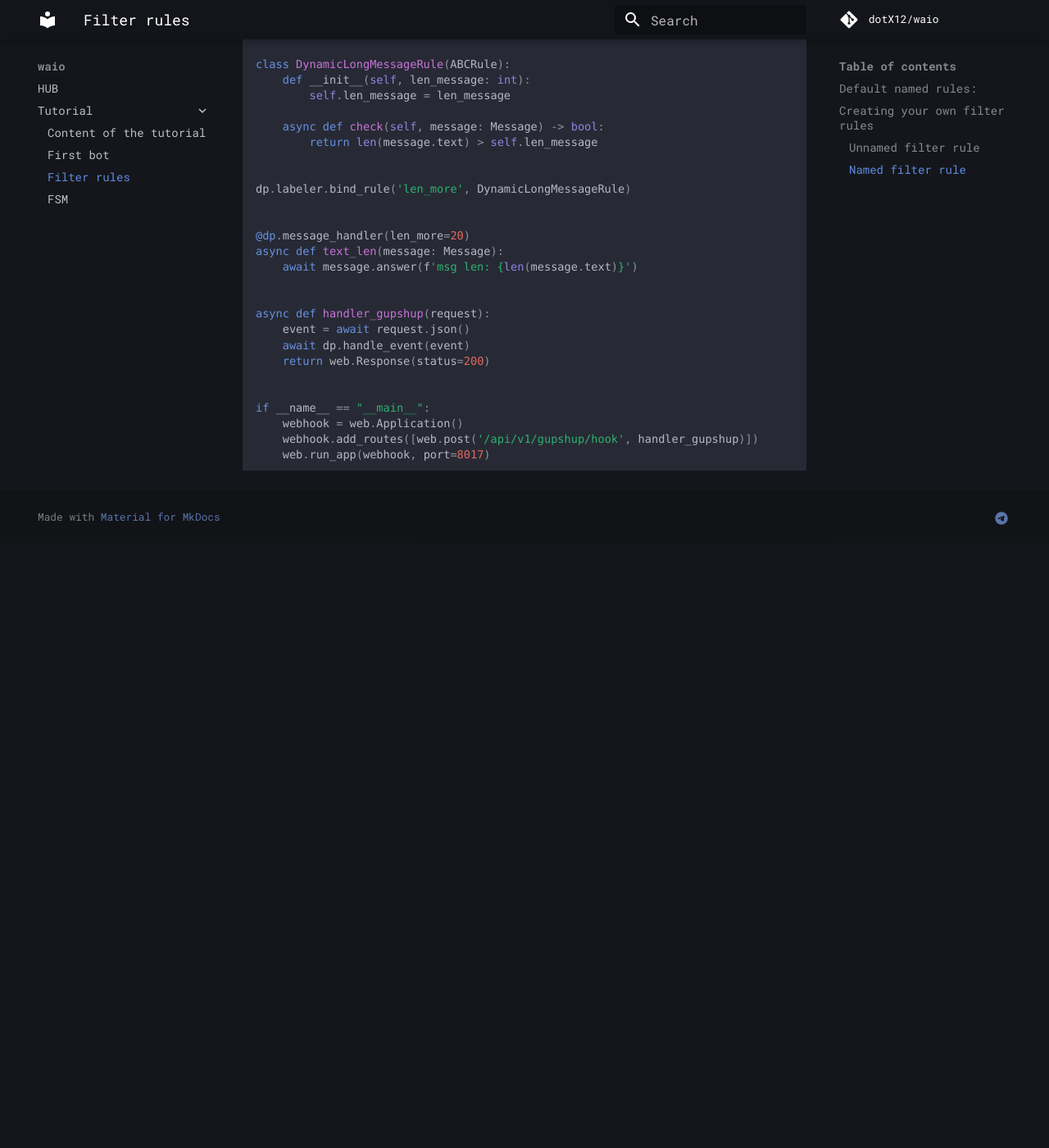
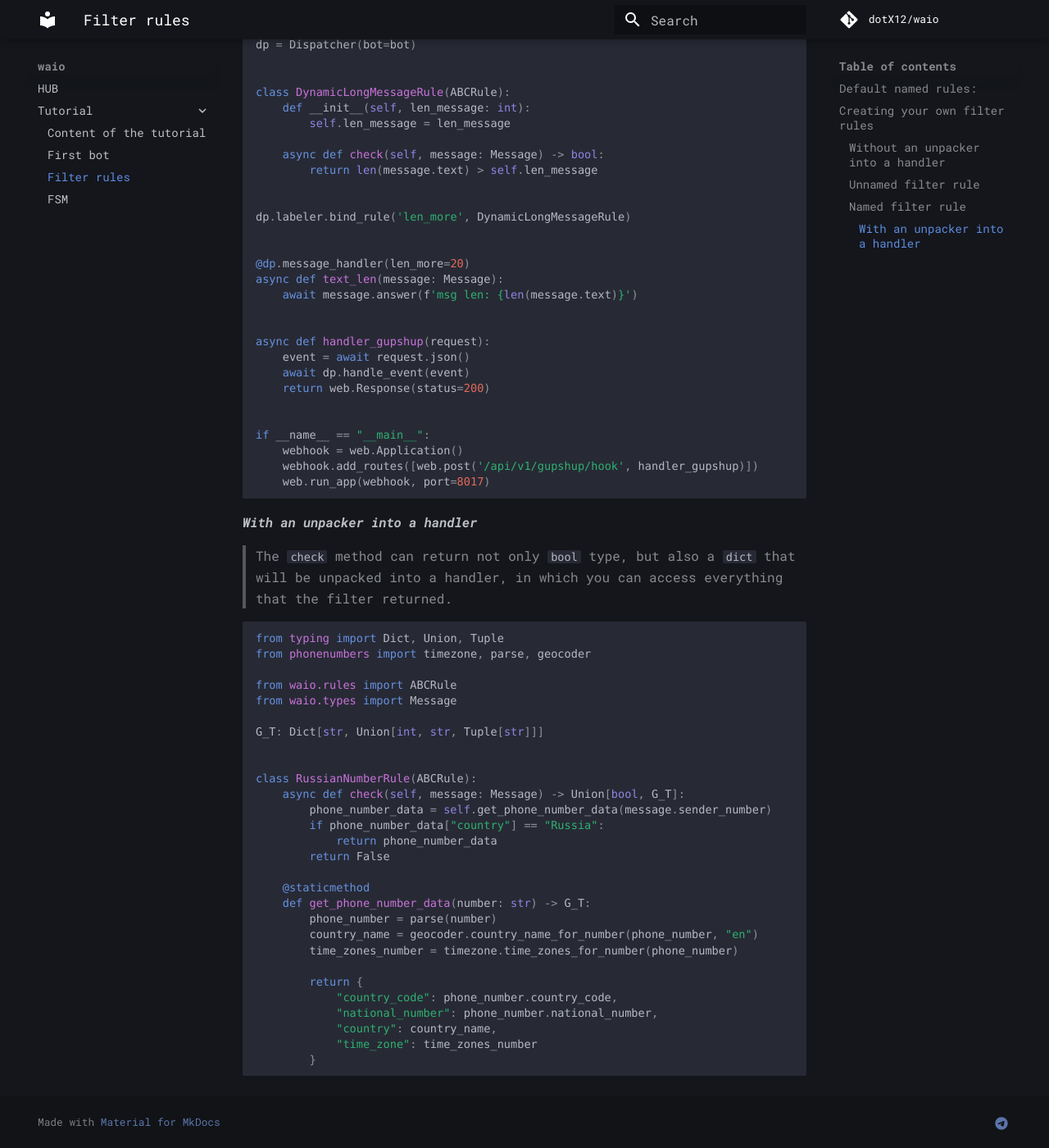
Before and after one commit to dotX12/waio, an MkDocs documentation site: the page built from docs/tutorial/filters.md, in a window 1280 px wide and 1400 px high, scrolled down 3429 px. Shown: the whole window at 82% size. Built offline with MkDocs 1.6.1 and Material for MkDocs 9.7.7, drawn with Linux system fonts in a browser that asks for light colours; some web fonts are replaced; comment, search, counter and statistics services are not loaded; before the commit the page ends 4091 px from its top, so only the background shows below that; some of the changed text lies outside the part shown.

Commit message:
added example rule, returned data

````diff
--- /dev/null
+++ b/docs/assets/code/rules/rule_with_args.py
@@ -0,0 +1,28 @@
+from typing import Dict, Union, Tuple
+from phonenumbers import timezone, parse, geocoder
+
+from waio.rules import ABCRule
+from waio.types import Message
+
+G_T: Dict[str, Union[int, str, Tuple[str]]]
+
+
+class RussianNumberRule(ABCRule):
+    async def check(self, message: Message) -> Union[bool, G_T]:
+        phone_number_data = self.get_phone_number_data(message.sender_number)
+        if phone_number_data["country"] == "Russia":
+            return phone_number_data
+        return False
+
+    @staticmethod
+    def get_phone_number_data(number: str) -> G_T:
+        phone_number = parse(number)
+        country_name = geocoder.country_name_for_number(phone_number, "en")
+        time_zones_number = timezone.time_zones_for_number(phone_number)
+
+        return {
+            "country_code": phone_number.country_code,
+            "national_number": phone_number.national_number,
+            "country": country_name,
+            "time_zone": time_zones_number
+        }
--- a/docs/tutorial/filters.md
+++ b/docs/tutorial/filters.md
@@ -6,13 +6,15 @@ To access rules out of the box, you can do different things:
 1. Import them from waio.rules and use them,
 initializing them directly in the decorator
 or in any other part of the code:
+
 ```python
 --8<-- "docs/assets/code/rules/unnamed_rule.py"
 ```
 
 2. Use the pre-built automatic rule unpackers that are
 specified as an argument to the decorator.
-but in this case, some secondary arguments for the rule cannot be passed, if the rule contains more than one argument, for example:
+but in this case, some secondary arguments for the rule cannot be passed,
+if the rule contains more than one argument, for example:
 [TextRule](https://github.com/dotX12/waio/blob/07d69354a5658c0d7cd9a32f21093b758c5d0bd8/waio/rules/default.py#L97),
 [MessageCommandsRule](https://github.com/dotX12/waio/blob/07d69354a5658c0d7cd9a32f21093b758c5d0bd8/waio/rules/default.py#L9)
 ```python
@@ -30,7 +32,7 @@ but in this case, some secondary arguments for the rule cannot be passed, if the
 ```
 
 ## Creating your own filter rules
-
+#### *Without an unpacker into a handler*
 > A rule is a class corresponding to the ABCRule interface,
 which must implement only one asynchronous check method that accepts an event
 and returns False if the check was not passed and True or a dictionary with
@@ -76,7 +78,9 @@ and then pass to the decorator not an object of the rule, but a
 named argument of the name of the rule.
 
 ### Named filter rule
-**Please note that you need to declare the rules Now we can set an identifier for our rule (the name of the rule) and then pass to the decorator not an object of the rule, but a named argument of the name of the rule.before the handlers!**
+**Please note that you need to declare the rules Now we can set an identifier for our
+rule (the name of the rule) and then pass to the decorator not an object of the rule,
+but a named argument of the name of the rule.before the handlers!**
 
 ```python
 --8<-- "docs/assets/code/rules/register_rule.py"
@@ -93,3 +97,12 @@ Full code:
 ```python
 --8<-- "docs/assets/code/rules/full_code_rule_003.py"
 ```
+
+#### *With an unpacker into a handler*
+> The `check` method can return not only `bool` type,
+but also a `dict` that will be unpacked into a handler,
+in which you can access everything that the filter returned.
+
+```python
+--8<-- "docs/assets/code/rules/rule_with_args.py"
+```
````
